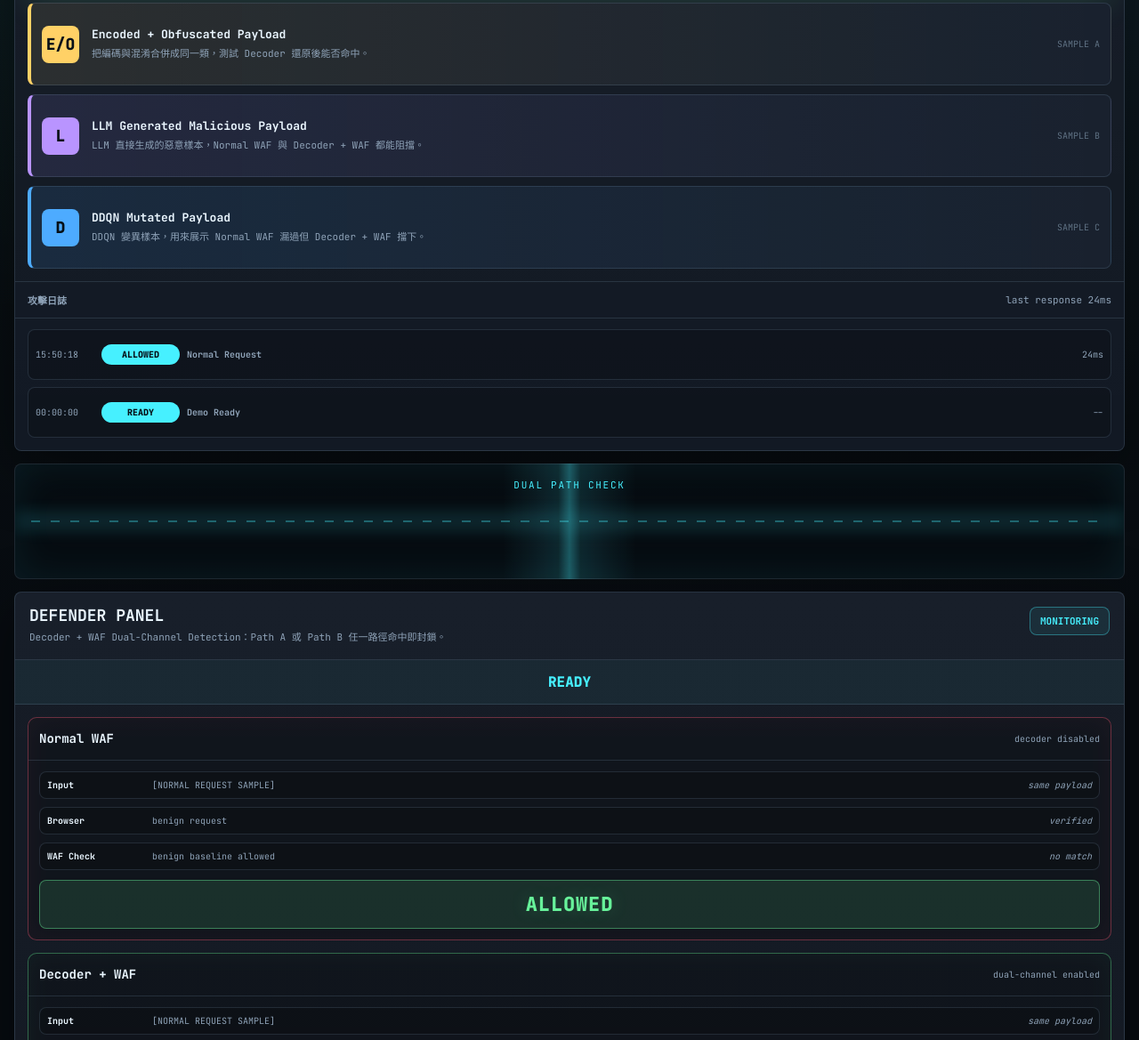
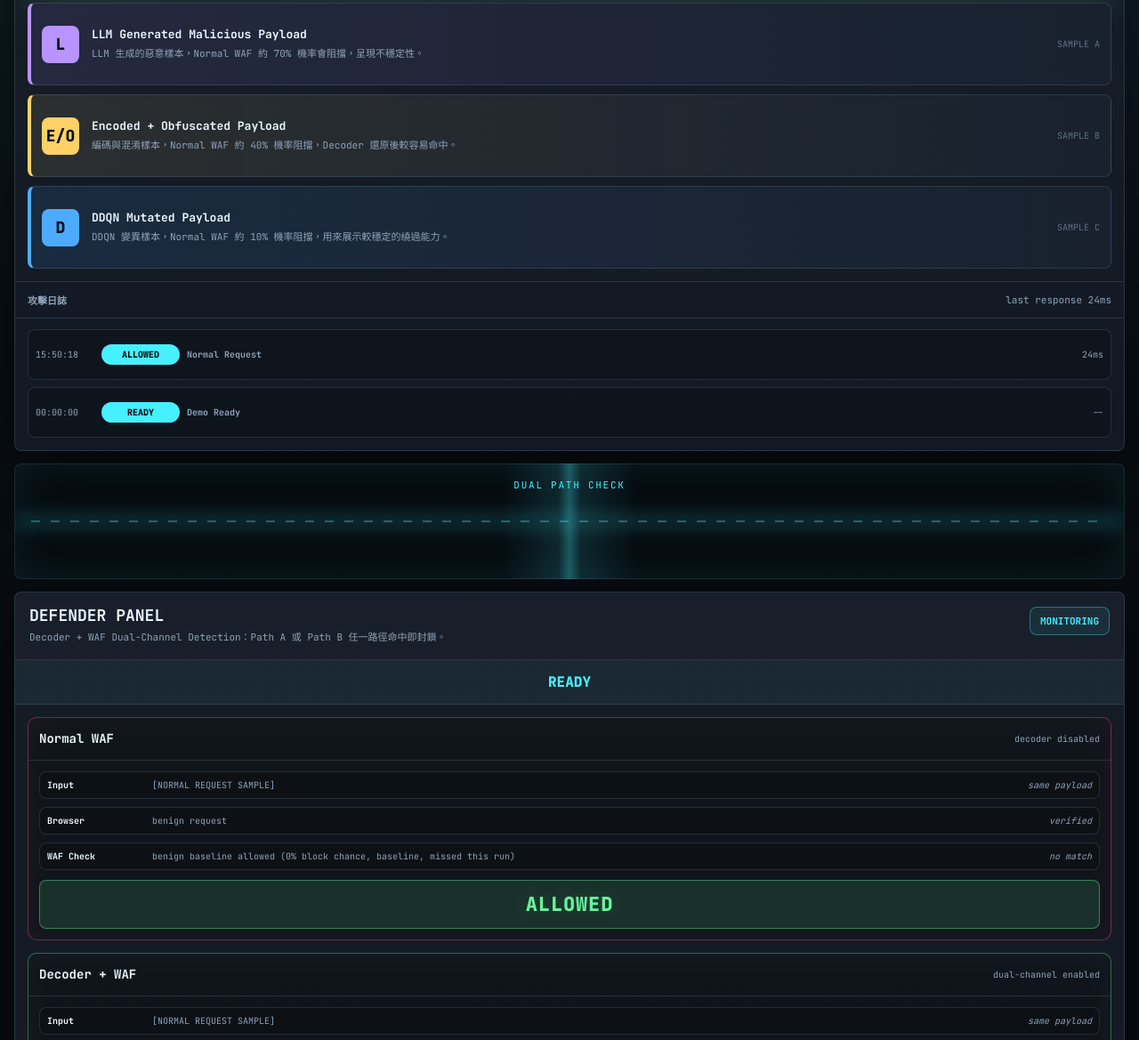
Before and after one commit to TingC12/waf__generate_detect, a plain HTML site: page index.html in a window 1280 px wide. Shown: the part 608-1777 px from the top of the page at 89% size. Drawn offline with Linux system fonts and the light colour scheme.

Commit message:
優化畫面

```diff
--- a/index.html
+++ b/index.html
@@ -299,19 +299,19 @@
               <span class="attack-copy"><strong>Normal Request</strong><span>安全基準請求，用來確認正常流量不會被誤擋。</span></span>
               <span class="attack-meta">BASELINE</span>
             </button>
+            <button class="attack-button" type="button" data-attack="llm" style="--attack-color: var(--violet);">
+              <span class="attack-icon">L</span>
+              <span class="attack-copy"><strong>LLM Generated Malicious Payload</strong><span>LLM 生成的惡意樣本，Normal WAF 約 70% 機率會阻擋，呈現不穩定性。</span></span>
+              <span class="attack-meta">SAMPLE A</span>
+            </button>
             <button class="attack-button" type="button" data-attack="encodedObfuscated" style="--attack-color: var(--yellow);">
               <span class="attack-icon">E/O</span>
-              <span class="attack-copy"><strong>Encoded + Obfuscated Payload</strong><span>把編碼與混淆合併成同一類，測試 Decoder 還原後能否命中。</span></span>
-              <span class="attack-meta">SAMPLE A</span>
-            </button>
-            <button class="attack-button" type="button" data-attack="llm" style="--attack-color: var(--violet);">
-              <span class="attack-icon">L</span>
-              <span class="attack-copy"><strong>LLM Generated Malicious Payload</strong><span>LLM 直接生成的惡意樣本，Normal WAF 與 Decoder + WAF 都能阻擋。</span></span>
+              <span class="attack-copy"><strong>Encoded + Obfuscated Payload</strong><span>編碼與混淆樣本，Normal WAF 約 40% 機率阻擋，Decoder 還原後較容易命中。</span></span>
               <span class="attack-meta">SAMPLE B</span>
             </button>
             <button class="attack-button" type="button" data-attack="ddqn" style="--attack-color: var(--blue);">
               <span class="attack-icon">D</span>
-              <span class="attack-copy"><strong>DDQN Mutated Payload</strong><span>DDQN 變異樣本，用來展示 Normal WAF 漏過但 Decoder + WAF 擋下。</span></span>
+              <span class="attack-copy"><strong>DDQN Mutated Payload</strong><span>DDQN 變異樣本，Normal WAF 約 10% 機率阻擋，用來展示較穩定的繞過能力。</span></span>
               <span class="attack-meta">SAMPLE C</span>
             </button>
           </div>
@@ -512,7 +512,7 @@
         response: [18, 42],
         sample: "[NORMAL REQUEST SAMPLE]",
         decoded: "[NORMALIZED SAFE REQUEST]",
-        normalWaf: { blocked: false, reason: "benign baseline allowed" },
+        normalWaf: { blocked: false, blockRate: 0, difficulty: "baseline", reason: "benign baseline allowed" },
         pathA: { crs: false, js: false, header: false, blocked: false },
         pathB: { crs: false, blocked: false },
         browser: { alert: false, cookie: false, fetch: false },
@@ -524,7 +524,7 @@
         response: [58, 120],
         sample: "[ENCODED + OBFUSCATED PAYLOAD SAMPLE]",
         decoded: "[DECODED AND NORMALIZED OBFUSCATED PAYLOAD]",
-        normalWaf: { blocked: false, reason: "raw CRS missed encoded / obfuscated pattern" },
+        normalWaf: { blocked: false, blockRate: 0.4, difficulty: "medium", reason: "probabilistic raw CRS check for encoded / obfuscated pattern" },
         pathA: { crs: true, js: true, header: false, blocked: true },
         pathB: { crs: false, blocked: false },
         browser: { alert: true, cookie: true, fetch: false },
@@ -536,7 +536,7 @@
         response: [62, 132],
         sample: "[LLM GENERATED MALICIOUS PAYLOAD SAMPLE]",
         decoded: "[DECODED LLM GENERATED MALICIOUS PAYLOAD]",
-        normalWaf: { blocked: true, reason: "raw CRS / signature matched obvious malicious pattern" },
+        normalWaf: { blocked: true, blockRate: 0.9, difficulty: "easy", reason: "probabilistic raw CRS / signature check for LLM payload" },
         pathA: { crs: true, js: true, header: true, blocked: true },
         pathB: { crs: true, blocked: true },
         browser: { alert: true, cookie: false, fetch: false },
@@ -548,7 +548,7 @@
         response: [90, 180],
         sample: "[DDQN MUTATED PAYLOAD SAMPLE]",
         decoded: "[DECODED DDQN MUTATED SAMPLE]",
-        normalWaf: { blocked: false, reason: "raw CRS missed mutation pattern" },
+        normalWaf: { blocked: false, blockRate: 0.1, difficulty: "hard", reason: "probabilistic raw CRS check for DDQN mutation pattern" },
         pathA: { crs: true, js: true, header: false, blocked: true },
         pathB: { crs: false, blocked: false },
         browser: { alert: true, cookie: true, fetch: true },
@@ -746,15 +746,41 @@
       $("#target-state").classList.toggle("hot", executable && labelOverride !== "BLOCKED");
     }
 
+    function resolveNormalWafDecision(c){
+      if (typeof c.forceNormalWafBlocked === "boolean") {
+        return {
+          blocked: c.forceNormalWafBlocked,
+          reason: c.normalWaf?.reason || "fixed demo result",
+          rollText: "fixed demo"
+        };
+      }
+
+      const rate = typeof c.normalWaf?.blockRate === "number"
+        ? c.normalWaf.blockRate
+        : (c.normalWaf?.blocked ? 1 : 0);
+
+      const blocked = Math.random() < rate;
+      const percent = Math.round(rate * 100);
+      const difficulty = c.normalWaf?.difficulty || "manual";
+      const resultText = blocked ? "blocked this run" : "missed this run";
+
+      return {
+        blocked,
+        reason: `${c.normalWaf?.reason || "raw CRS probabilistic check"} (${percent}% block chance, ${difficulty}, ${resultText})`,
+        rollText: `${percent}% block chance`
+      };
+    }
+
     function updateScenario(c, response, mode="decoder"){
       const browserExecutable = c.browser.alert || c.browser.cookie || c.browser.fetch;
-      const normalWafBlocked = Boolean(c.normalWaf && c.normalWaf.blocked);
+      const normalDecision = resolveNormalWafDecision(c);
+      const normalWafBlocked = normalDecision.blocked;
       const decoderBlocked = c.pathA.blocked || c.pathB.blocked;
       const isNormalWafOnly = mode === "normal-waf";
 
       // ===== 左邊：Normal WAF =====
       let normalResult = "ALLOWED";
-      let normalRuleText = c.normalWaf?.reason || "raw CRS allowed benign request";
+      let normalRuleText = normalDecision.reason || "raw CRS allowed benign request";
       if (normalWafBlocked) {
         normalResult = "BLOCKED";
       } else if (browserExecutable) {
@@ -798,7 +824,7 @@
 
       // ===== 系統總結邏輯 =====
       const finalResult = isNormalWafOnly
-        ? "BYPASSED NORMAL WAF"
+        ? (normalWafBlocked ? "BLOCKED BY NORMAL WAF" : (browserExecutable ? "BYPASSED NORMAL WAF" : "ALLOWED BY NORMAL WAF"))
         : (decoderBlocked ? "BLOCKED BY DECODER+WAF" : (browserExecutable ? "SUCCESSFUL BYPASS" : "ALLOWED"));
 
       $("#payload-preview").textContent = c.sample;
@@ -820,7 +846,9 @@
       $("#last-response").textContent = `last response ${response}ms`;
       $("#infer-time").textContent = `decoder pass ${rand(18,44)}ms`;
 
-      $("#defense-mode").textContent = decoderBlocked ? "BLOCKED" : "MONITORING";
+      $("#defense-mode").textContent = isNormalWafOnly
+        ? (normalWafBlocked ? "BLOCKED" : "BYPASSED")
+        : (decoderBlocked ? "BLOCKED" : "MONITORING");
 
       addAttackLog(c, response, finalResult);
     }
@@ -878,7 +906,8 @@
         name: "DDQN Mutated Payload",
         sample: "[DDQN MUTATED VERSION OF LLM PAYLOAD]",
         decoded: "[DECODED DDQN MUTATED PAYLOAD]",
-        normalWaf: { blocked: false, reason: "raw CRS missed mutation pattern" },
+        normalWaf: { blocked: false, blockRate: 0, difficulty: "demo-forced", reason: "demo fixed result: raw CRS missed mutation pattern" },
+        forceNormalWafBlocked: false,
         pathA: { crs: false, js: false, header: false, blocked: false },
         pathB: { crs: false, blocked: false },
         browser: { alert: true, cookie: true, fetch: true }
```
